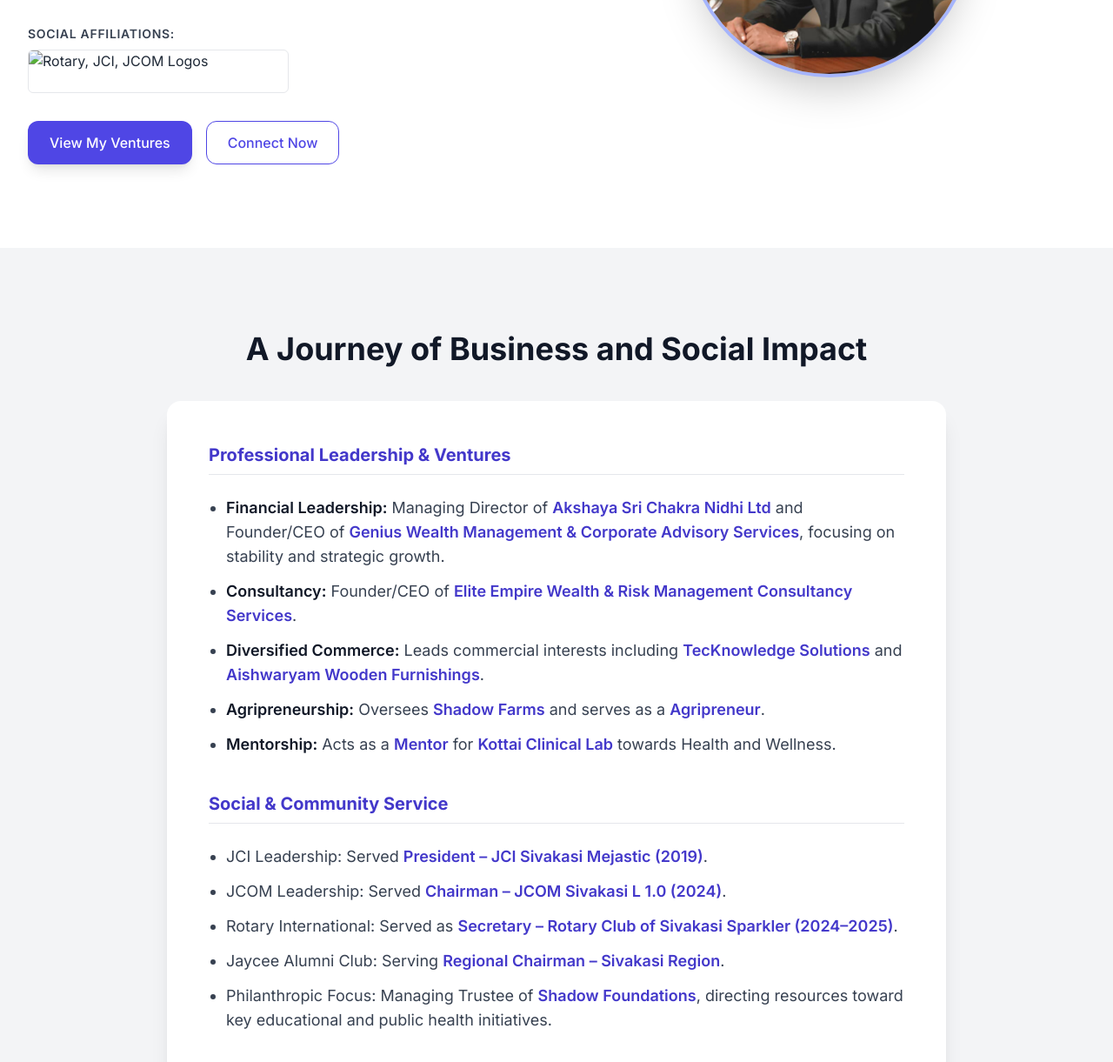
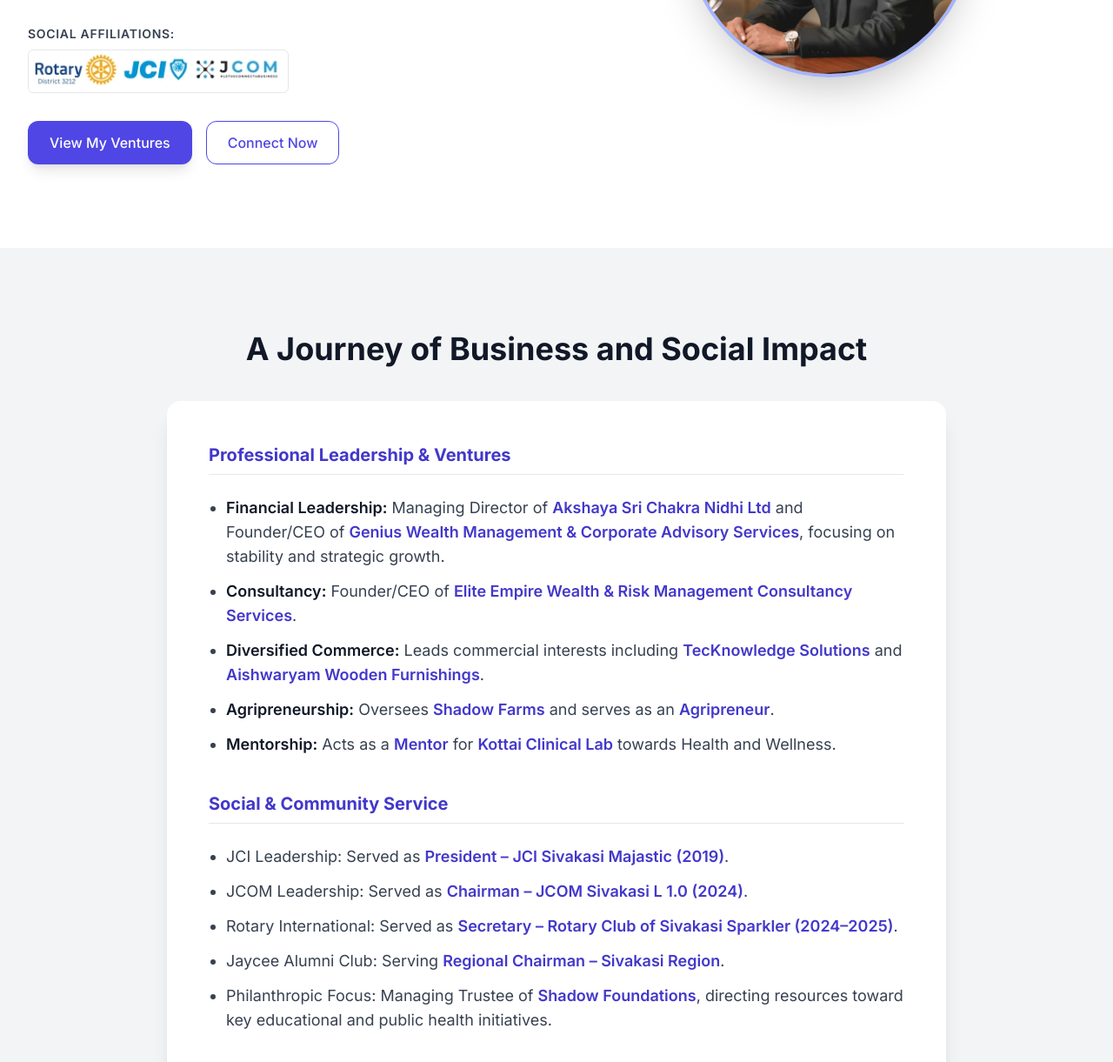
Before and after one commit to Gladsonkid/skb-portfolio, a plain HTML site: page index.html in a window 1280 px wide. Shown: the part 499-1720 px from the top of the page at 87% size. Drawn offline with nearby package versions, Linux system fonts and the light colour scheme; files whose address does not match are found by name.

Commit message:
Update index.html

```diff
--- a/index.html
+++ b/index.html
@@ -80,7 +80,7 @@
                         <!-- Logo Affiliation Section -->
                         <div class="mt-8 mb-8">
                             <h3 class="text-sm font-semibold text-gray-700 uppercase tracking-wider mb-2">Social Affiliations:</h3>
-                            <img src="images/logo.jpg"
+                            <img src="logo.jpg"
                                  alt="Rotary, JCI, JCOM Logos"
                                  class="w-[300px] h-[50px] object-contain rounded-md border border-gray-200">
 
@@ -119,15 +119,15 @@
                             <li><span class="font-semibold text-gray-900">Financial Leadership:</span> Managing Director of <span class="font-semibold text-indigo-700">Akshaya Sri Chakra Nidhi Ltd</span> and Founder/CEO of <span class="font-semibold text-indigo-700">Genius Wealth Management & Corporate Advisory Services</span>, focusing on stability and strategic growth.</li>
                             <li><span class="font-semibold text-gray-900">Consultancy:</span> Founder/CEO of <span class="font-semibold text-indigo-700">Elite Empire Wealth & Risk Management Consultancy Services</span>.</li>
                             <li><span class="font-semibold text-gray-900">Diversified Commerce:</span> Leads commercial interests including <span class="font-semibold text-indigo-700">TecKnowledge Solutions</span>  and <span class="font-semibold text-indigo-700">Aishwaryam Wooden Furnishings</span>.</li>
-                            <li><span class="font-semibold text-gray-900">Agripreneurship:</span> Oversees <span class="font-semibold text-indigo-700">Shadow Farms</span> and serves as a <span class="font-semibold text-indigo-700">Agripreneur</span>.</li>
+                            <li><span class="font-semibold text-gray-900">Agripreneurship:</span> Oversees <span class="font-semibold text-indigo-700">Shadow Farms</span> and serves as an <span class="font-semibold text-indigo-700">Agripreneur</span>.</li>
                             <li><span class="font-semibold text-gray-900">Mentorship:</span> Acts as a <span class="font-semibold text-indigo-700">Mentor</span> for <span class="font-semibold text-indigo-700">Kottai Clinical Lab</span> towards Health and Wellness.</li>
                         </ul>
 
                         <h3 class="text-xl font-bold text-indigo-700 border-b pb-2 pt-4">Social & Community Service</h3>
                         <ul class="list-disc pl-5 space-y-3 text-lg text-gray-700">
-                            <li>JCI Leadership: Served <span class="font-semibold text-indigo-700">President – JCI Sivakasi Mejastic (2019)</span>.</li>
+                            <li>JCI Leadership: Served as <span class="font-semibold text-indigo-700">President – JCI Sivakasi Majastic (2019)</span>.</li>
 
-                            <li>JCOM Leadership: Served <span class="font-semibold text-indigo-700">Chairman – JCOM Sivakasi L 1.0 (2024)</span>.</li>
+                            <li>JCOM Leadership: Served as <span class="font-semibold text-indigo-700">Chairman – JCOM Sivakasi L 1.0 (2024)</span>.</li>
                             <li>Rotary International: Served as <span class="font-semibold text-indigo-700">Secretary – Rotary Club of Sivakasi Sparkler (2024–2025)</span>.</li>
                             <li>Jaycee Alumni Club: Serving <span class="font-semibold text-indigo-700">Regional Chairman – Sivakasi Region</span>.</li>
 
```
